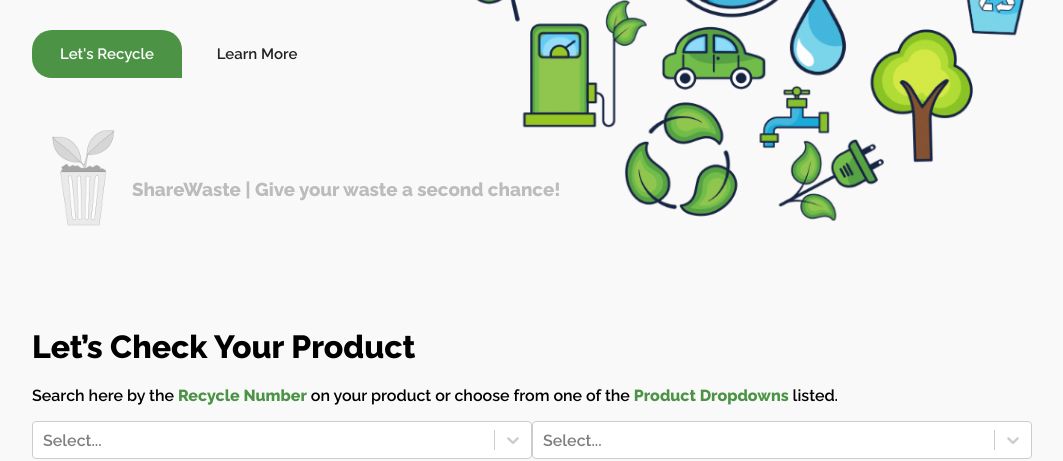
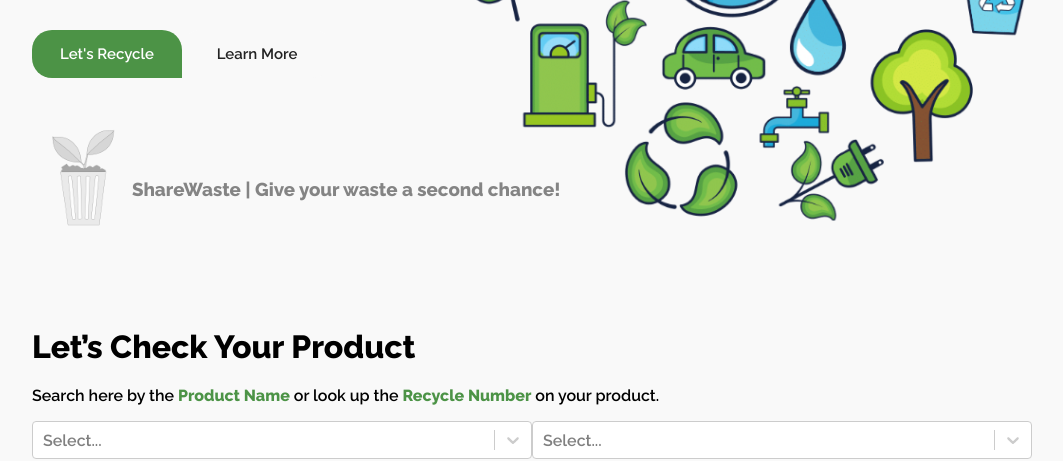
Before and after one commit to rachellaron/Eco-Check-front-end, a React (Create React App) app: page / in a window 1280 px wide. Shown: the part 420-881 px from the top of the page, without its empty margins (168-1231 px from the left). Built offline with nearby package versions, Linux system fonts and the light colour scheme; no server answers.

Commit message:
added more data into sql, fixed styling on buttons, link a tags

```diff
--- a/src/components/Header.css
+++ b/src/components/Header.css
@@ -54,10 +54,17 @@
     width: 150px;
   }
 
-  .learn_more:hover {
+
+  .learn_more a {
+    color:#232323;
+    text-decoration: none;
+  }
+
+  .learn_more a:hover {
     cursor: pointer;
     color: #4C9346;
     transition: 0.2s ease-in;
+    text-decoration: none;
   }
 
   .sharewaste {
@@ -68,13 +75,14 @@
       background-size: contain;
       background-repeat: no-repeat;
       margin-top: 50px;
-      filter: grayscale(100%)
+      filter: grayscale(100%);
   }
   .sharewaste h3 {
     margin-left: 100px;
     padding-top: 50px;
+
   }
 
-  #search {
-
+  .sharewaste a {
+    text-decoration: none;
   }
--- a/src/components/Header.js
+++ b/src/components/Header.js
@@ -15,17 +15,12 @@ function Header() {
 
                 <button className="lets_recycle_btn">
                     <a href="#search">Let's Recycle</a></button>
-                <button className="learn_more">Learn More</button>
+                <button className="learn_more"><a href="https://www.sustainability.vic.gov.au/recycling-and-reducing-waste/at-home" target="_blank">Learn More</a></button>
 
                 <div className="sharewaste">
-                    <h3>ShareWaste | Give your waste a second chance!</h3>
+                    <a href="https://sharewaste.com/" target="_blank"><h3>ShareWaste | Give your waste a second chance!</h3></a>
                 </div>
-
-
-
-
             </div>
-
         </div>
     )
 }
--- a/src/components/LableTips.js
+++ b/src/components/LableTips.js
@@ -2,8 +2,6 @@ import React, { useState } from 'react'
 import LabelTips from './images/LabelTips.png'
 import LabelTipsTrans from './images/lable-tips-trans.png'
 import './LableTips.css'
-
-
 
 function TipsToggle() {
     const [show, setShow] = useState(false)
@@ -13,7 +11,6 @@ function TipsToggle() {
     const handleClick = () => setClick(!click);
 
     return (
-
 
         <div className="label-tips">
             {/* <a href="#top">Back to Top</a> */}
--- a/src/components/SearchBar.css
+++ b/src/components/SearchBar.css
@@ -3,14 +3,13 @@
     margin-left: 200px;
 }
 
-
-.search-bar{
+.product{
     width: 500px;
     float:left; /* add this */
     height: 15px;
 }
 
-.search-bar2{
+.recycle-key{
     width: 500px;
     height: 15px;
     float:left; /* add this */
@@ -87,7 +86,7 @@
 
   .product-img {
     height: 500px;
-    margin-top: -30px;
+    margin-top: -16px;
   }
 
   .information-container {
@@ -99,6 +98,7 @@
     text-align: center;
   }
 
-  a {
+  b {
+    color:#4C9346;
 
   }
--- a/src/components/SearchBar.js
+++ b/src/components/SearchBar.js
@@ -12,7 +12,7 @@ import _ from 'underscore'
 const productoptions = []
 const keyoptions = []
 const allInfo = []
-const unique = []
+//const unique = []
 console.log(keyoptions)
 
 // const [click, setClick] = useState(false)
@@ -48,11 +48,9 @@ class SearchBar extends Component {
         this.setState({ selectedOption: event.value })
     };
 
-    handleClick = () => {
-        return('Click happened');
-      }
-
-
+    // handleClick = () => {
+    //     return('Click happened');
+    //   }
 
     ProductKeyDisplayInfo = () => {
         for (var i = 0; i < allInfo.length; i++) {
@@ -135,22 +133,27 @@ class SearchBar extends Component {
         const ProductKeyImage = this.ProductKeyImage()
         const RecycleKeyImage = this.RecycleKeyImage()
         const ProductKeyBin = this.ProductKeyBin()
-        const RecycleKeyBin = this.RecycleKeyBin()
-        const handleClick = this.handleClick()
+        // const handleClick = this.handleClick()
 
+        // if (ProductKeyBin == "Compost ") {
+        //     console.log ('sharewaste.com.au')
+        // }
+
+        console.log(ProductKeyBin)
 
         return (
             <div>
                 <div id="search" className="search">
                     <h1> Let’s Check Your Product </h1>
-                    <p>Search here by the <Link to='/'>Recycle Number</Link> on your product or choose from one of the <Link to='/'>Product Dropdowns</Link> listed.</p>
-                    <Select className="search-bar"
+                    <p>Search here by the <b>Product Name</b> or look up the <b>Recycle Number</b> on your product.</p>
+
+                        <Select className="product"
                             //value={this.state.selectedOption}
                             onChange={this.handleChange}
                             options={productoptions}
                         />
 
-                    <Select className="search-bar2"
+                        <Select className="recycle-key"
                             //value={selectedOption}
                             onChange={this.handleChange}
                             options={keyoptions}
@@ -166,19 +169,16 @@ class SearchBar extends Component {
                         <img className="all-bins-img" src={binimage} style={{ visibility: this.state.selectedOption ? 'hidden' : 'visible' }} alt="this is car image" />
                     </div>
 
-
                     <div style={{ visibility: this.state.selectedOption ? 'visible' : 'hidden' }} className="display-info">
-
                         <h2 style={{ visibility: this.state.selectedOption ? 'visible' : 'hidden' }}>Your Chosen Product is: {this.state.selectedOption}</h2>
-
                     </div>
 
-                    <div className="information-container">
-
-                        <h3>{ProductKeyBin}</h3>
+                    <div style={{ visibility: this.state.selectedOption ? 'visible' : 'hidden' }} className="information-container">
+                        <h3>Your Product goes in the {ProductKeyBin}</h3>
                         <p>{isProductRecycable}</p>
                         <p>{productCommonForms}</p>
 
+                        {ProductKeyBin === "Your Product goes in the Compost Bin" ? <p>Find your nearest Compost Share Waste Drop off <a href="https://sharewaste.com/" target="_blank"> Here</a></p> : <p></p>}
 
                         <p>{isReycleKeyRecycable}</p>
                         <p>{recycleKeyCommonForms}</p>
@@ -187,12 +187,10 @@ class SearchBar extends Component {
                         <img className="product-img" src={RecycleKeyImage}></img>
 
                     </div>
-
                 </div>
-
-
             </div>
         );
     }
 }
+
 export default SearchBar
```
Also changed, not shown: src/components/Nav.js (indentation only). Lines whose indentation alone changed are shown as unchanged.
